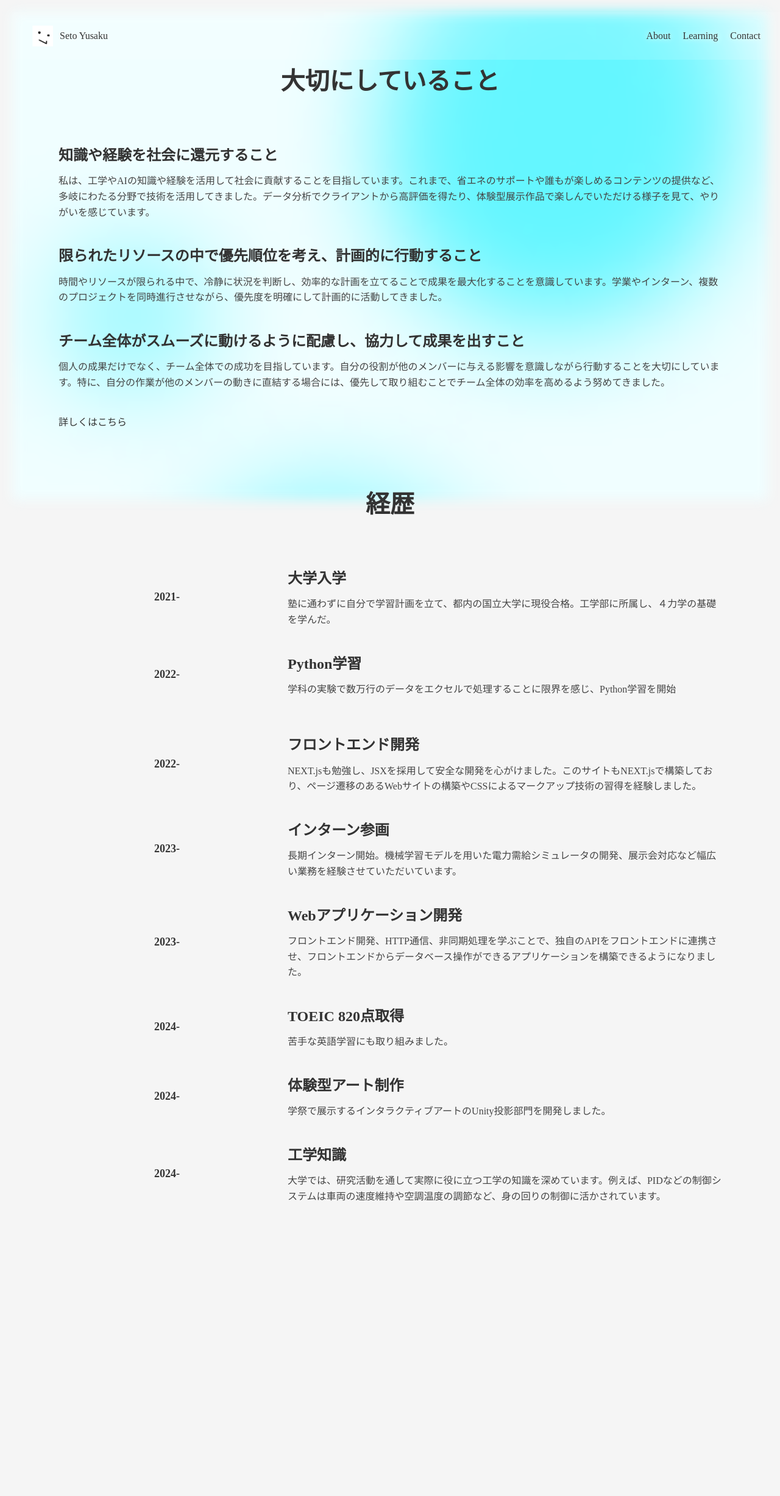
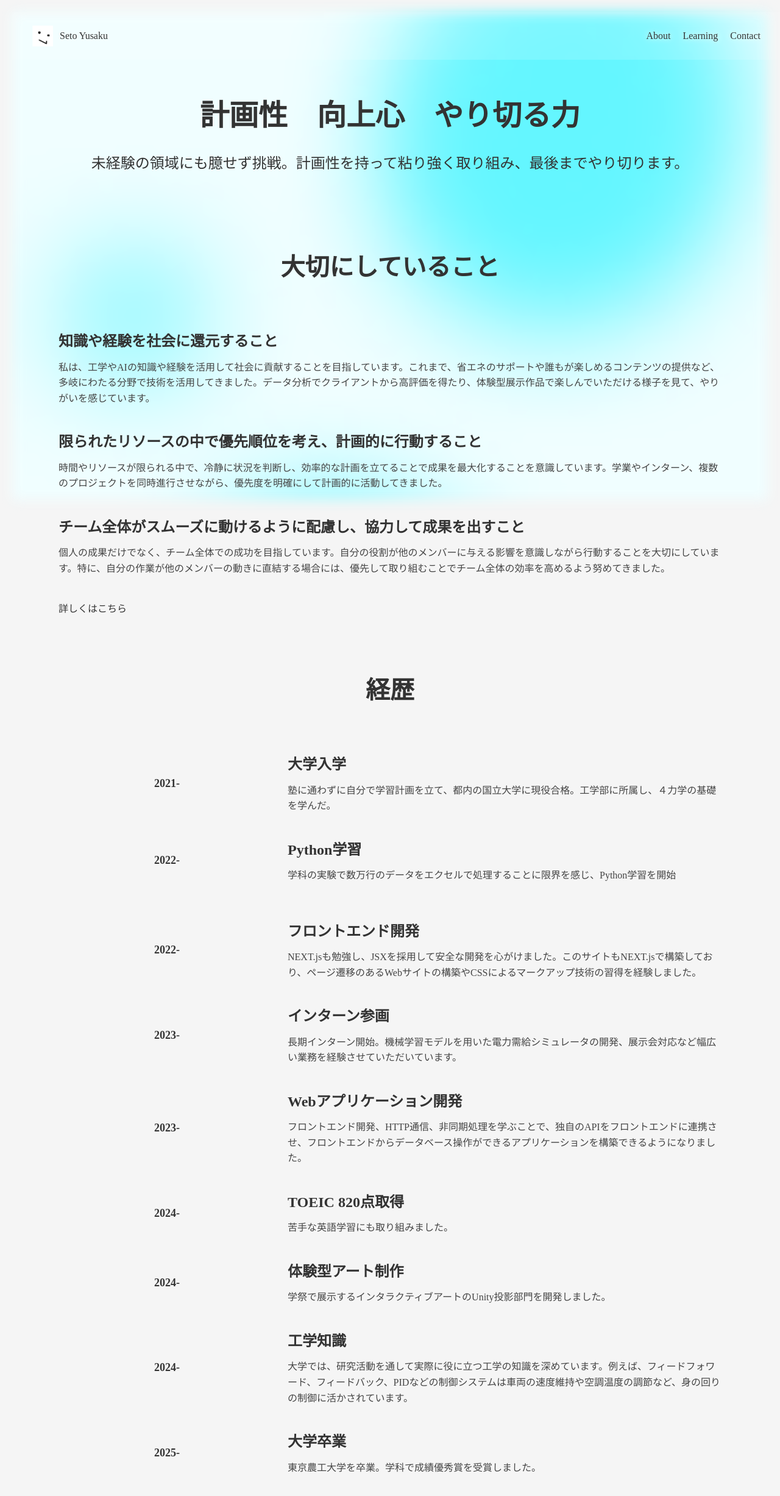
Before and after one commit to yusaku-seto/portfolio, a Next.js app: page /about in a window 1280 px wide. Shown: the top 2454 px of the page at 61% size. Before the commit the page ends 2047 px from the top, so only its background shows below. Built offline with nearby package versions, Linux system fonts and the light colour scheme.

Commit message:
強みを追加

```diff
--- a/src/app/about/page.tsx
+++ b/src/app/about/page.tsx
@@ -16,6 +16,10 @@ export default function About() {
         <div className="max-w-6xl mx-auto p-8">
           <section>
             <section className='vision-section'>
+              <div className="profile">
+
+                <p className='catchphrase'>計画性　向上心　やり切る力</p>
+                <p className='catchphrase-sub'>未経験の領域にも臆せず挑戦。計画性を持って粘り強く取り組み、最後までやり切ります。</p>
                 <FadeInPlace>
                   <h2 className='h2-title'>大切にしていること</h2>
                 </FadeInPlace>
@@ -36,6 +40,7 @@ export default function About() {
                 </div>
                 <Link href="/values">詳しくはこちら</Link>
                 <a href="/"></a>
+              </div>
             </section>
             {/* <div className="w-full text-left mb-4"> */}
             <FadeInPlace>
@@ -128,7 +133,17 @@ export default function About() {
             </div>
             <div className="career-content">
               <h3 className='career-title'>工学知識</h3>
-              <p className='career-content'>大学では、研究活動を通して実際に役に立つ工学の知識を深めています。例えば、PIDなどの制御システムは車両の速度維持や空調温度の調節など、身の回りの制御に活かされています。
+              <p className='career-content'>大学では、研究活動を通して実際に役に立つ工学の知識を深めています。例えば、フィードフォワード、フィードバック、PIDなどの制御システムは車両の速度維持や空調温度の調節など、身の回りの制御に活かされています。
+              </p>
+            </div>
+          </section>
+          <section className='career-section'>
+            <div className="career-image">
+              <p className='career-date'>2025-</p>
+            </div>
+            <div className="career-content">
+              <h3 className='career-title'>大学卒業</h3>
+              <p className='career-content'>東京農工大学を卒業。学科で成績優秀賞を受賞しました。
               </p>
             </div>
           </section>
```
Lines whose indentation alone changed are shown as unchanged.
